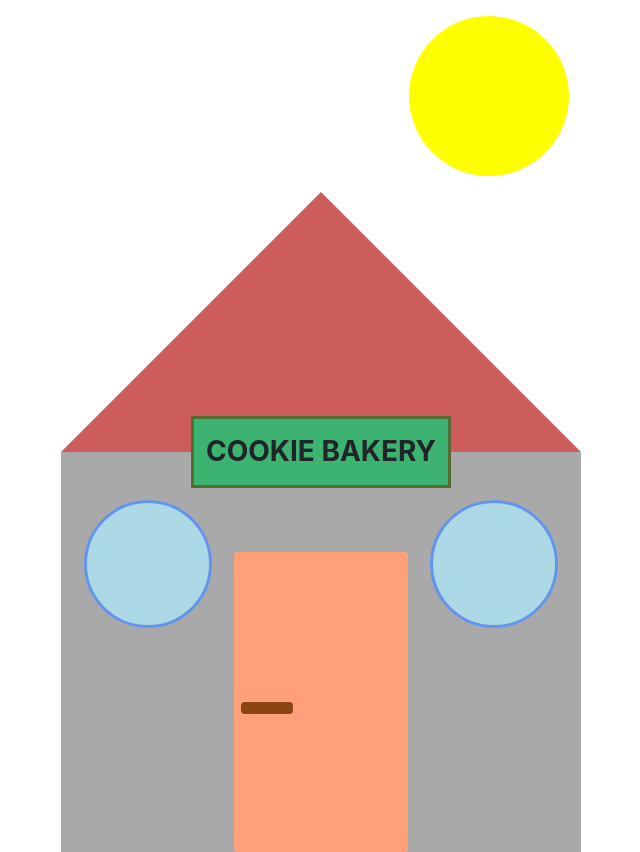
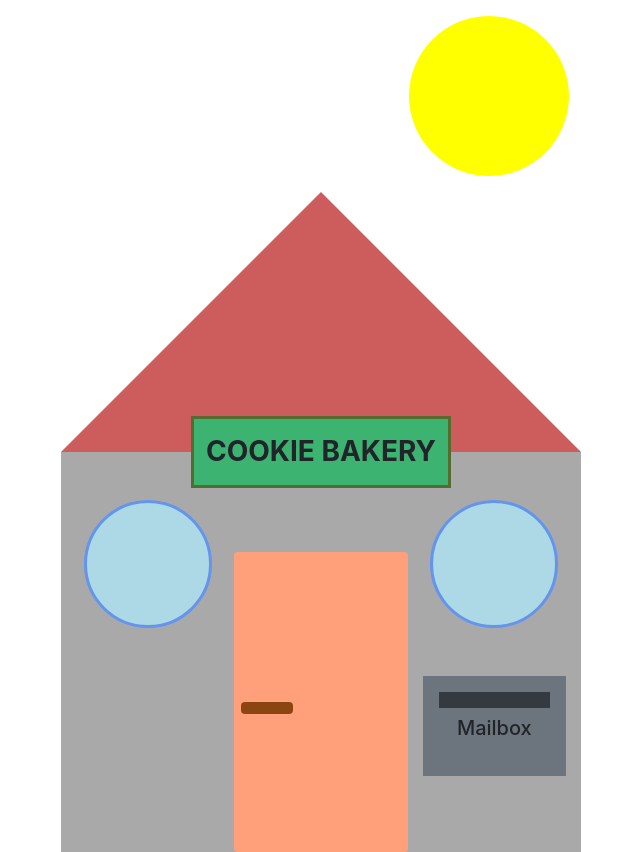
Before and after one commit to y-webdev/cookie-bakery, a Vue app: page / in a window 1280 px wide. Shown: the whole page, without its empty margins (319-959 px from the left). Built offline with nearby package versions, Linux system fonts and the light colour scheme.

Commit message:
Add mailbox

```diff
--- a/src/components/Mailbox.vue
+++ b/src/components/Mailbox.vue
@@ -1,4 +1,8 @@
 <template>
+    <div class="mailbox h-25 bg-secondary mt-5 pt-2">
+        <div class="p-2 mx-3 mt-2 bg-dark"></div>
+        <p class="text-center h5 mt-2">Mailbox</p>
+    </div>
 </template>
 
 <script>
@@ -8,5 +12,29 @@ export default {
 </script>
 
 <style scoped>
+.mailbox {
+    cursor:pointer;
+}
 
+.mailbox.active {
+    position: absolute;
+    bottom: 0;
+    width: calc(100% - 30px);
+    animation: shake 0.5s;
+    animation-iteration-count: 1;
+}
+
+@keyframes shake {
+    0% { transform: translate(1px, 1px) rotate(0deg); }
+    10% { transform: translate(-1px, -2px) rotate(-1deg); }
+    20% { transform: translate(-3px, 0px) rotate(1deg); }
+    30% { transform: translate(3px, 2px) rotate(0deg); }
+    40% { transform: translate(1px, -1px) rotate(1deg); }
+    50% { transform: translate(-1px, 2px) rotate(-1deg); }
+    60% { transform: translate(-3px, 1px) rotate(0deg); }
+    70% { transform: translate(3px, 1px) rotate(-1deg); }
+    80% { transform: translate(-1px, -1px) rotate(1deg); }
+    90% { transform: translate(1px, 2px) rotate(0deg); }
+    100% { transform: translate(1px, -2px) rotate(-1deg); }
+}
 </style>
```
